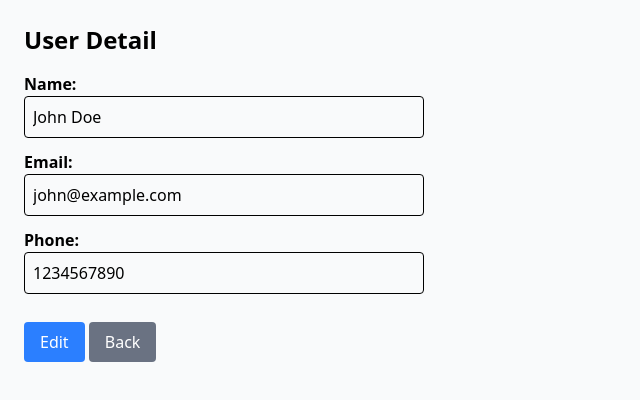
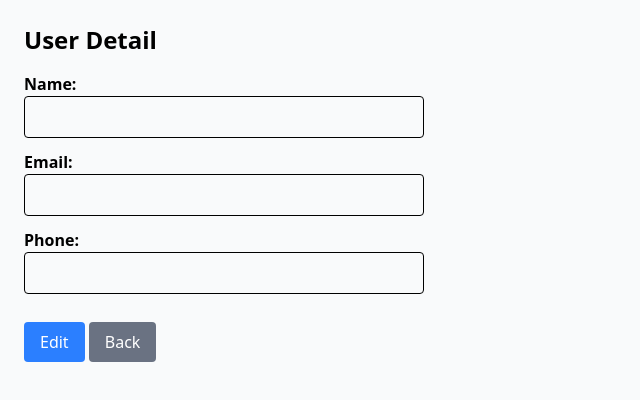
Before and after one commit to NattapatMe/single-page-app-for-usermanage, a SvelteKit app: page /users/1 in a window 1280 px wide. Shown: the top 400 px of the page, without its empty margins (0-640 px from the left). Built offline with nearby package versions, Linux system fonts and the light colour scheme.

Commit message:
add is editiing state and bind value

```diff
--- a/src/routes/users/[id]/+page.svelte
+++ b/src/routes/users/[id]/+page.svelte
@@ -1,3 +1,10 @@
+<script>
+    let name = '';
+    let email = '';
+    let phone = '';
+    let isEditing = false;
+</script>
+
 <div class="bg-gray-50">
 <div class="min-h-screen p-6 max-w-md">
     <h1 class="text-2xl font-bold mb-4">User Detail</h1>
@@ -5,17 +12,17 @@
     <div class="space-y-3">
         <div>
             <label for="name" class="block font-semibold">Name:</label>
-            <input id="name" class="w-full p-2 border rounded" value="John Doe" readonly />
+            <input id="name" class="w-full p-2 border rounded" bind:value={name} readonly={!isEditing} />
         </div>
 
         <div>
             <label for="email" class="block font-semibold">Email:</label>
-            <input id="email" class="w-full p-2 border rounded" value="john@example.com" readonly />
+            <input id="email" class="w-full p-2 border rounded" bind:value={email} readonly={!isEditing} />
         </div>
 
         <div>
             <label for="phone" class="block font-semibold">Phone:</label>
-            <input id="phone" class="w-full p-2 border rounded" value="1234567890" readonly />
+            <input id="phone" class="w-full p-2 border rounded" bind:value={phone} readonly={!isEditing} />
         </div>
 
         <button class="bg-blue-500 text-white px-4 py-2 rounded">Edit</button>
```
